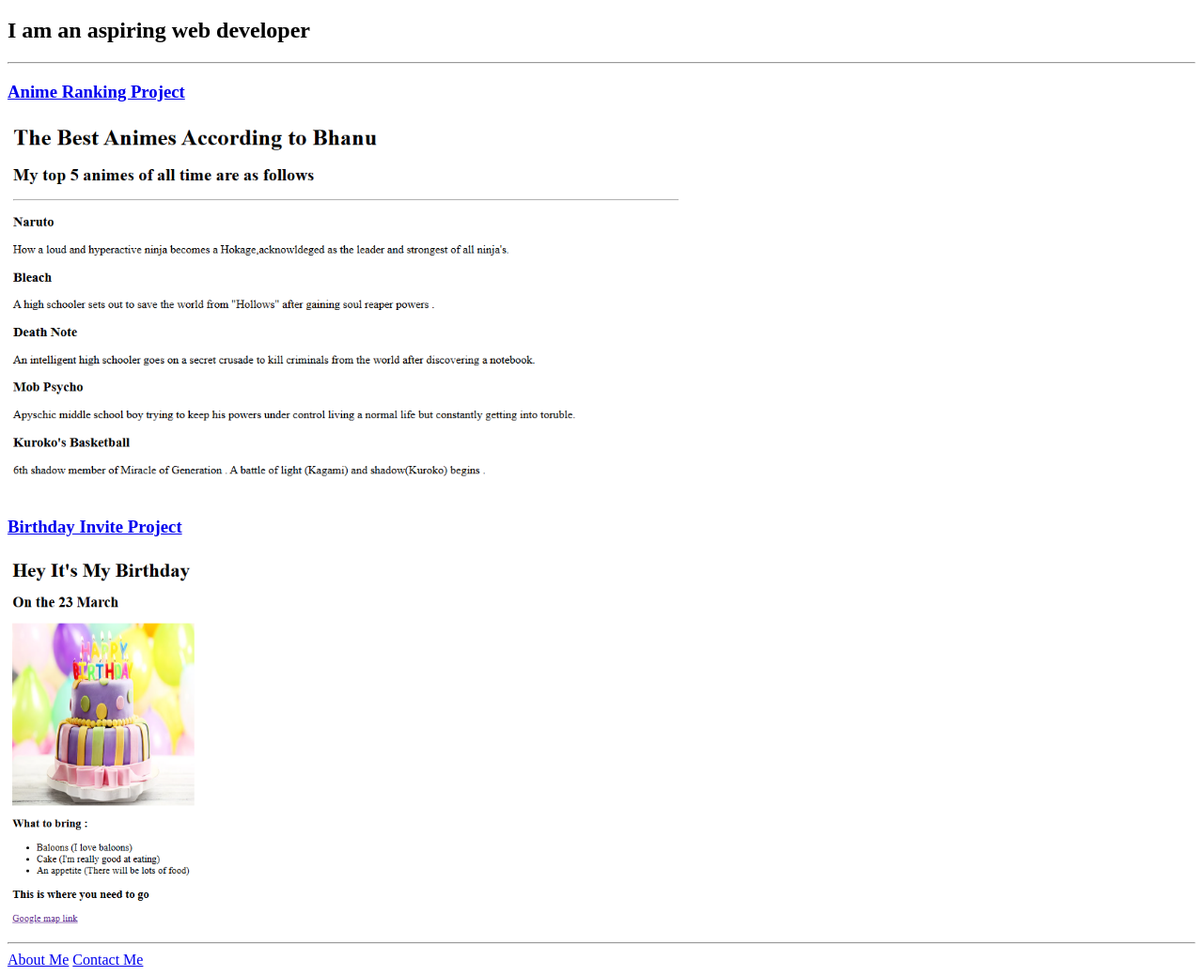
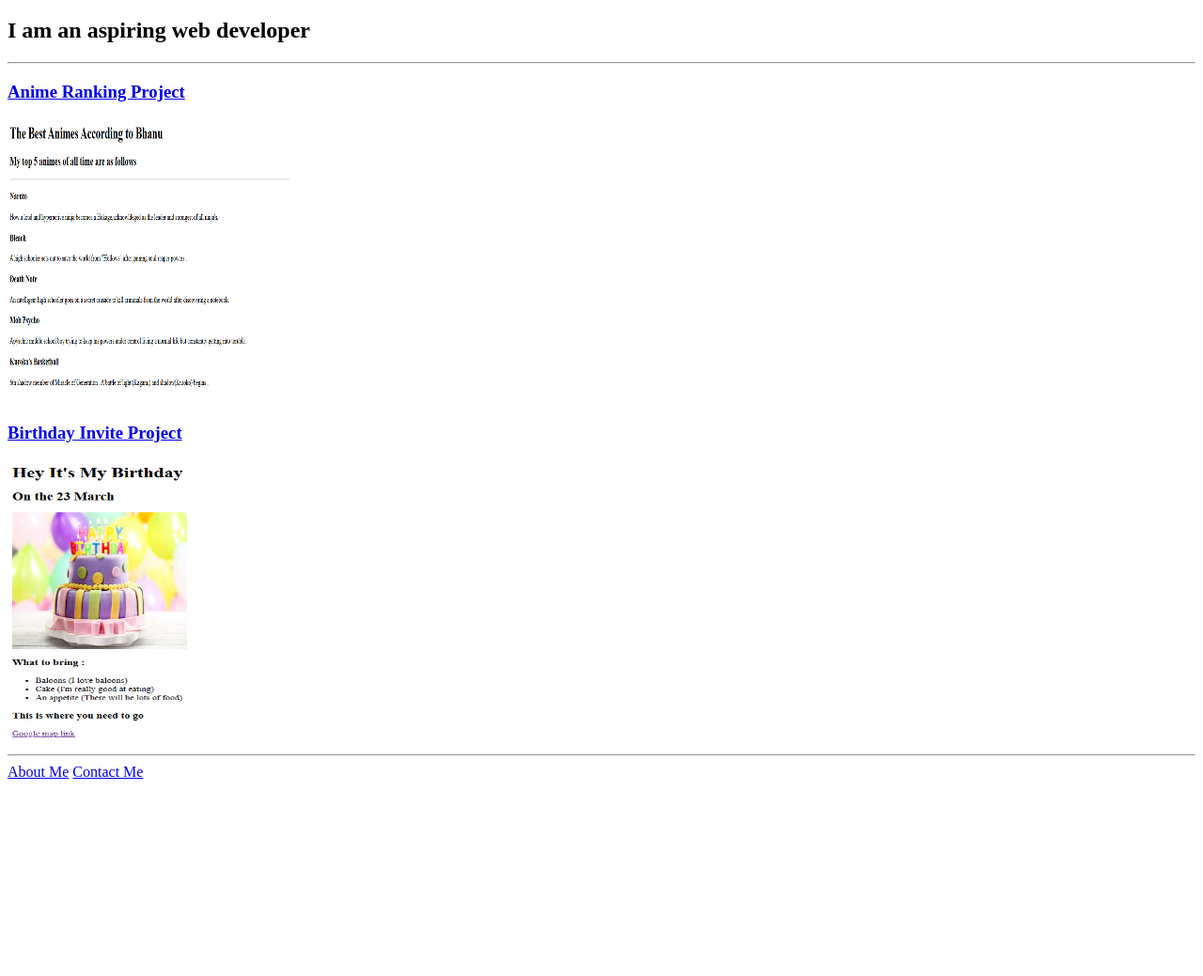
Before and after one commit to BhanuPratapSinghDev/basic_html_portfolio, a plain HTML site: page index.html in a window 1280 px wide. Shown: the part 61-1100 px from the top of the page at 94% size. After the commit the page ends 900 px from the top, so only its background shows below. Drawn offline with Linux system fonts and the light colour scheme.

Commit message:
Update index.html

```diff
--- a/index.html
+++ b/index.html
@@ -10,9 +10,9 @@
     <h2>I am an aspiring web developer</h2>
     <hr/>
     <h3><a href="./AnimeRanking.html">Anime Ranking Project </a></h3>
-    <img src="./Capture2.PNG" height="400" width="'400" alt="anime ranking list preview"/>
+    <img src="./Capture2.PNG" height="300" width="300" alt="anime ranking list preview"/>
     <h3><a href="./BirthdayInvite.html">Birthday Invite Project </a></h3>
-    <img src="./Capture.PNG" height="400" width="'400" alt="birthday invite preview"/>
+    <img src="./Capture.PNG" height="300" width="300" alt="birthday invite preview"/>
     <hr/>
     <a href="./public/about.html">About Me</a>
     <a href="./public/contact.html">Contact Me</a>
```
